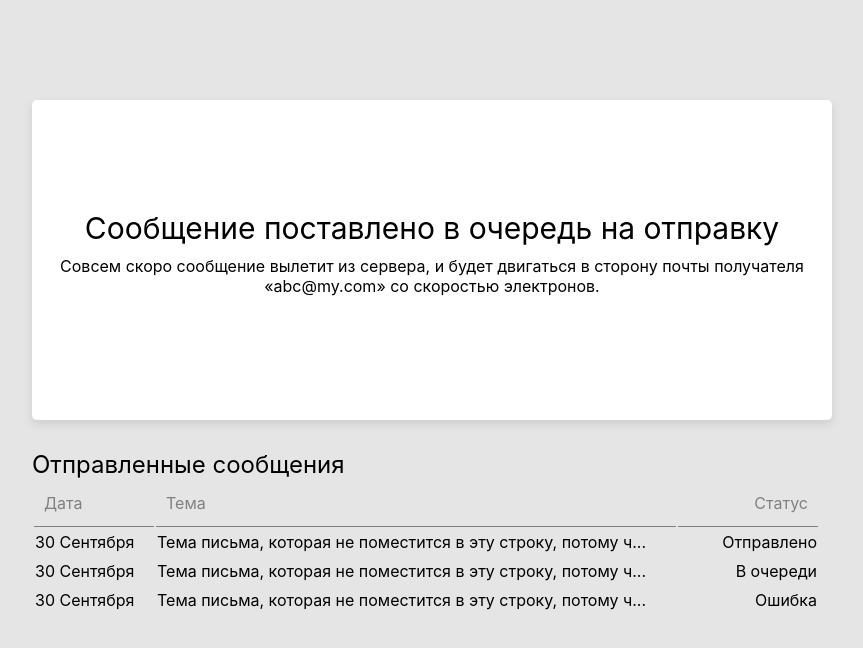
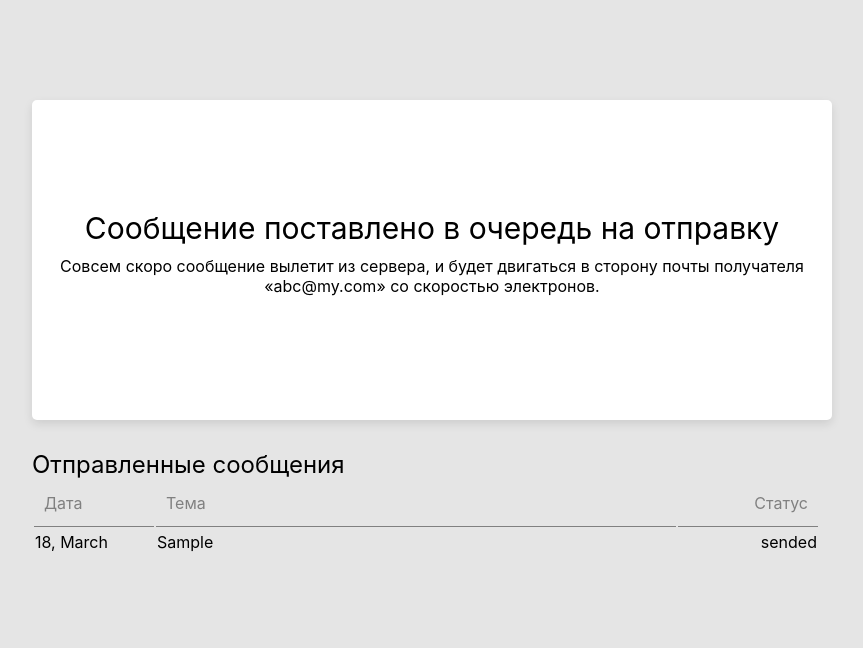
Before and after one commit to DmytroSerdiukov/ReactTestTaskSendsay, a React (Create React App) app: page / in a window 1280 px wide. Both pictures are taken after typing "Sample", "name@example.com", "Sample", "name@example.com", "Sample", "Sample" into the empty fields and a click on the button "Отправить". Shown: the top 648 px of the page, without its empty margins (56-919 px from the left). Built offline with nearby package versions, Linux system fonts and the light colour scheme.

Commit message:
added ability of sending message

```diff
--- a/src/App.js
+++ b/src/App.js
@@ -1,7 +1,7 @@
 import React from 'react';
 import './App.scss';
 import MainPage from './components/MainPage/MainPage';
-import { BrowserRouter } from 'react-router-dom';
+import { BrowserRouter, Route } from 'react-router-dom';
 
 function App() {
   return (
--- a/src/components/MainPage/MainPage.jsx
+++ b/src/components/MainPage/MainPage.jsx
@@ -3,19 +3,30 @@ import mainpage from './mainpage.module.scss'
 import { Field, reduxForm } from 'redux-form'
 import SendedForm from '../Sended/SendedForm'
 import SendedMessages from '../SendedMessages/SendedMessages'
+import { sendMessage } from '../../reducer/formHandleReducer'
+import { connect } from 'react-redux'
 
 const MainPage = props => {
   const [sent, setSending] = useState(false)
 
   let showMe = data => {
+    const monthNames = ["January", "February", "March", "April", "May", "June",
+    "July", "August", "September", "October", "November", "December"]
+    const d = new Date()
+    const date = '' + d.getDate() + ', ' + monthNames[d.getMonth()]
+
+    const message = {
+      date: date,
+      header: data.header,
+      msg: data.message,
+      st: 'sended'
+    }
+    props.sendMessage(message)
     setSending(true)
-    console.log(data)
   }
 
   return (
-  <div
-  className={mainpage.main_container}
-  >
+  <div className={mainpage.main_container}>
     { sent ? <SendedForm /> :
     <>
       <div
@@ -70,4 +81,4 @@ const MessageForm = props => {
 
 const ReduxMessageForm = reduxForm({form: "message"})(MessageForm)
 
-export default MainPage
+export default connect(null, {sendMessage})(MainPage)
--- a/src/components/SendedMessages/SendedMessages.jsx
+++ b/src/components/SendedMessages/SendedMessages.jsx
@@ -1,12 +1,50 @@
 import React from 'react';
 import msglist from './msgList.module.scss';
-import Table from './Table';
+import { connect } from 'react-redux';
+import { getMessages } from '../../reducer/selectors';
+import { useEffect } from 'react'
+
+
+const Table = props => {
+  const columns = [
+    {
+      header: 'Дата',
+    },
+    {
+      header: 'Тема',
+    },
+    {
+      header: 'Статус',
+    },
+  ]
+
+
+  return <div>
+    <span className={msglist.header}>Отправленные сообщения</span>
+    <table>
+      <tr className={msglist.table_headers}>
+        {columns.map( (el, i) => <td className={msglist.header_columns} key={i}>{el.header}</td>)}
+      </tr>
+      { props.messages.map((el, i) =>
+        <tr key={i} className={msglist.table_cells}>
+          <td>{el.date}</td>
+          <td>{el.header}</td>
+          <td>{el.st}</td>
+        </tr>
+      )}
+   </table>
+  </div>
+}
 
 const SendedMessages = props => {
 
   return <div className={msglist.main}>
-    <Table />
+    <Table messages={props.messages}/>
   </div>
 }
 
-export default SendedMessages;
+let mapDispatchToProps = state => ({
+  messages: getMessages(state)
+})
+
+export default connect(mapDispatchToProps, null)(SendedMessages);
--- a/src/components/SendedMessages/Table.jsx
+++ /dev/null
@@ -1,51 +0,0 @@
-import React from 'react';
-import msglist from './msgList.module.scss';
-
-const Table = props => {
-  const columns = [
-    {
-      header: 'Дата',
-    },
-    {
-      header: 'Тема',
-    },
-    {
-      header: 'Статус',
-    },
-  ]
-
-  const rows = [
-    {
-      date: '30 Сентября',
-      msg: 'Тема письма, которая не поместится в эту строку, потому ч...',
-      st: 'Отправлено'
-    },
-    {
-      date: '30 Сентября',
-      msg: 'Тема письма, которая не поместится в эту строку, потому ч...',
-      st: 'В очереди',
-    },
-    {
-      date: '30 Сентября',
-      msg: 'Тема письма, которая не поместится в эту строку, потому ч...',
-      st: 'Ошибка'
-    },
-  ]
-  return <div>
-    <span className={msglist.header}>Отправленные сообщения</span>
-    <table>
-      <tr className={msglist.table_headers}>
-        {columns.map( (el, i) => <td className={msglist.header_columns} key={i}>{el.header}</td>)}
-      </tr>
-      {rows.map((el, i) =>
-        <tr key={i} className={msglist.table_cells}>
-          <td>{el.date}</td>
-          <td>{el.msg}</td>
-          <td>{el.st}</td>
-        </tr>
-      )}
-   </table>
-  </div>
-}
-
-export default Table;
--- /dev/null
+++ b/src/reducer/formHandleReducer.js
@@ -0,0 +1,25 @@
+const SEND_MESSAGE = 'SEND_MESSAGE'
+
+let initState = {
+    messages: [],
+}
+
+const formHandleReducer = (state = initState, action) => {
+    switch(action.type) {
+        case SEND_MESSAGE:{
+            let message = {
+                date: action.msg.date,
+                header: action.msg.header,
+                st: action.msg.st
+            }
+        return { ...state, messages: [...state.messages, message]}
+        }
+
+        default:
+            return state
+    }
+}
+
+export default formHandleReducer
+
+export const sendMessage = (message) => ({type: 'SEND_MESSAGE', msg: message})
--- /dev/null
+++ b/src/reducer/selectors.js
@@ -0,0 +1,3 @@
+export const getMessages = state => {
+    return state.handler.messages
+}
--- a/src/store/store.js
+++ b/src/store/store.js
@@ -1,10 +1,14 @@
 import { createStore, combineReducers } from 'redux'
 import { reducer as formReducer } from 'redux-form'
+import formHandleReducer from './../reducer/formHandleReducer'
 
 let reducers = combineReducers({
-    form: formReducer
+    form: formReducer,
+    handler: formHandleReducer
 });
 
-let store = createStore(reducers);
+let store = createStore(reducers)
 
-export default store;
+window.store = store
+
+export default store
```
Also changed, not shown: src/components/Sended/SendedForm.jsx (+5 -2 lines).
